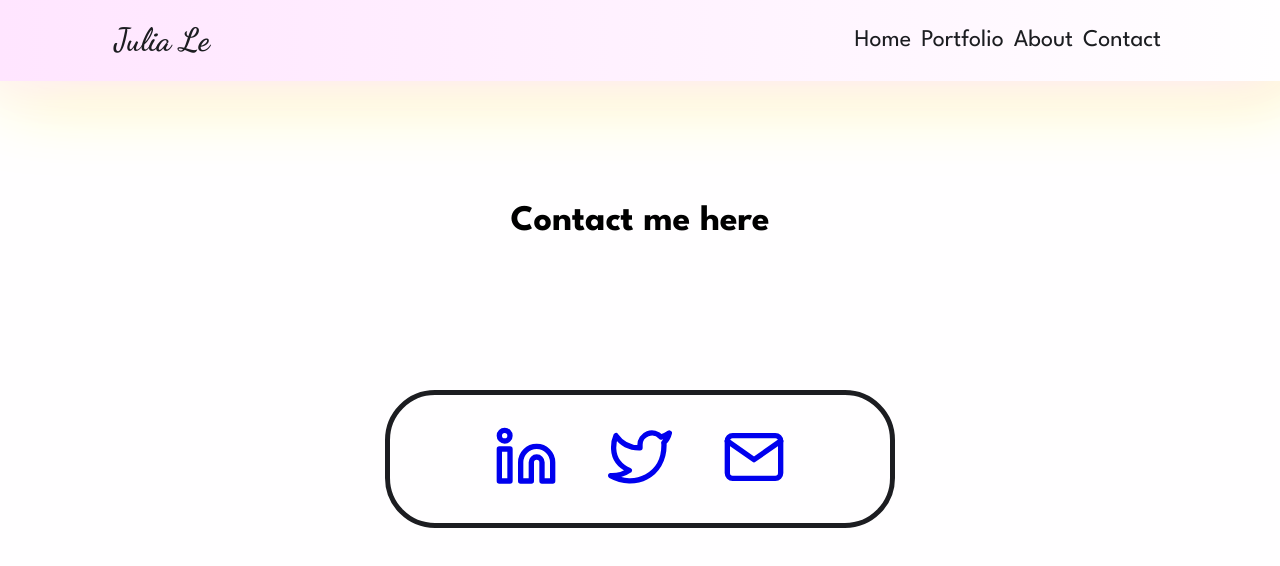
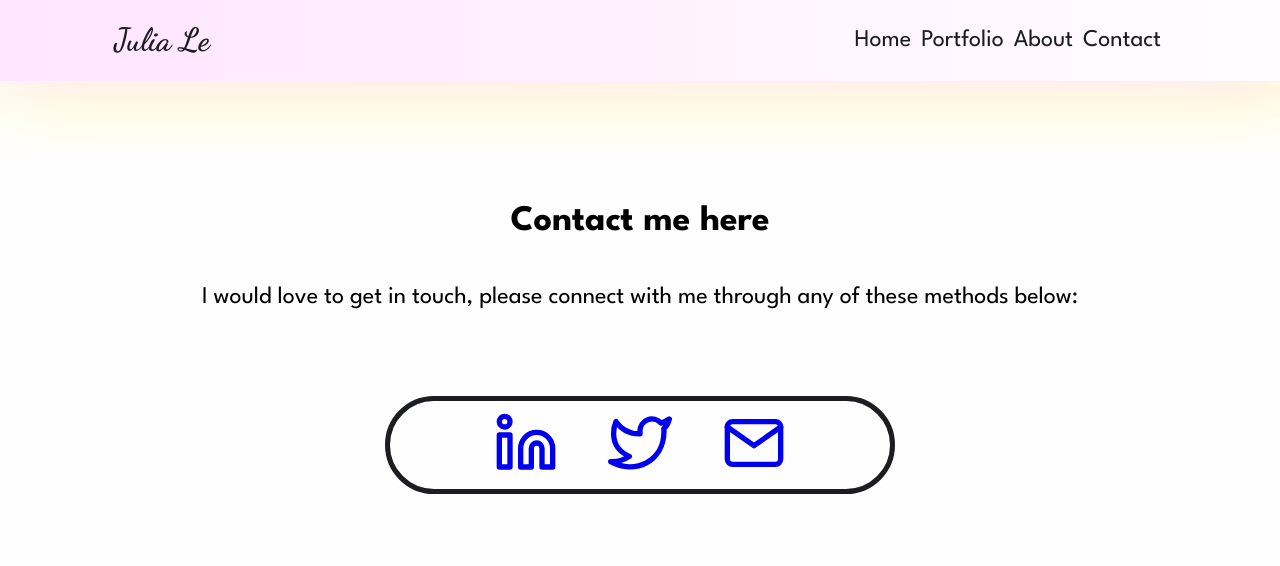
Before and after one commit to WorldAdrastea/MK_Art_Portfolio, a React (Create React App) app: page /Contact in a window 1280 px wide. Shown: the top 566 px of the page. Built offline with nearby package versions, Linux system fonts and the light colour scheme.

Commit message:
25022024
If applied:
- Adds paragraph for contact
- Styles paragraph for contact to be in middle

```diff
--- a/src/components/Contact/Contact.jsx
+++ b/src/components/Contact/Contact.jsx
@@ -1,4 +1,5 @@
 import Heading from "../Text/Heading/Heading"
+import Paragraph from "../Text/Paragraphs/Paragraph";
 // import Paragraph from "../Text/Paragraphs/Paragraph";
 import "./Contact.scss"
 
@@ -9,6 +10,9 @@ export default function Contact() {
         <main>
             <div className="title-container">
                 <Heading text={"Contact me here"}/>
+            </div>
+            <div className="paragraph-container">
+                <Paragraph text={"I would love to get in touch, please connect with me through any of these methods below:"}/>
             </div>
             {/* <div>
                 <form>
--- a/src/components/Contact/Contact.scss
+++ b/src/components/Contact/Contact.scss
@@ -9,15 +9,22 @@
     margin-top: 100px;
 }
 
+.paragraph-container {
+    display: flex;
+    justify-content: center;
+    align-items: center;
+    text-align: center;
+    font-size: 24px;
+}
+
 .social-media-icons {
     display: flex;
     flex-direction: row;
     justify-content: center;
-    margin-top: 10%;
+    margin-top: 5%;
     margin-left: auto;
     margin-right: auto;
-    padding-top: 30px;
-    padding-bottom: 30px;
+    padding: 10px 0px 10px 0px;
     gap: 50px;
     max-width: 500px;
     border: 5px $black solid;
```
